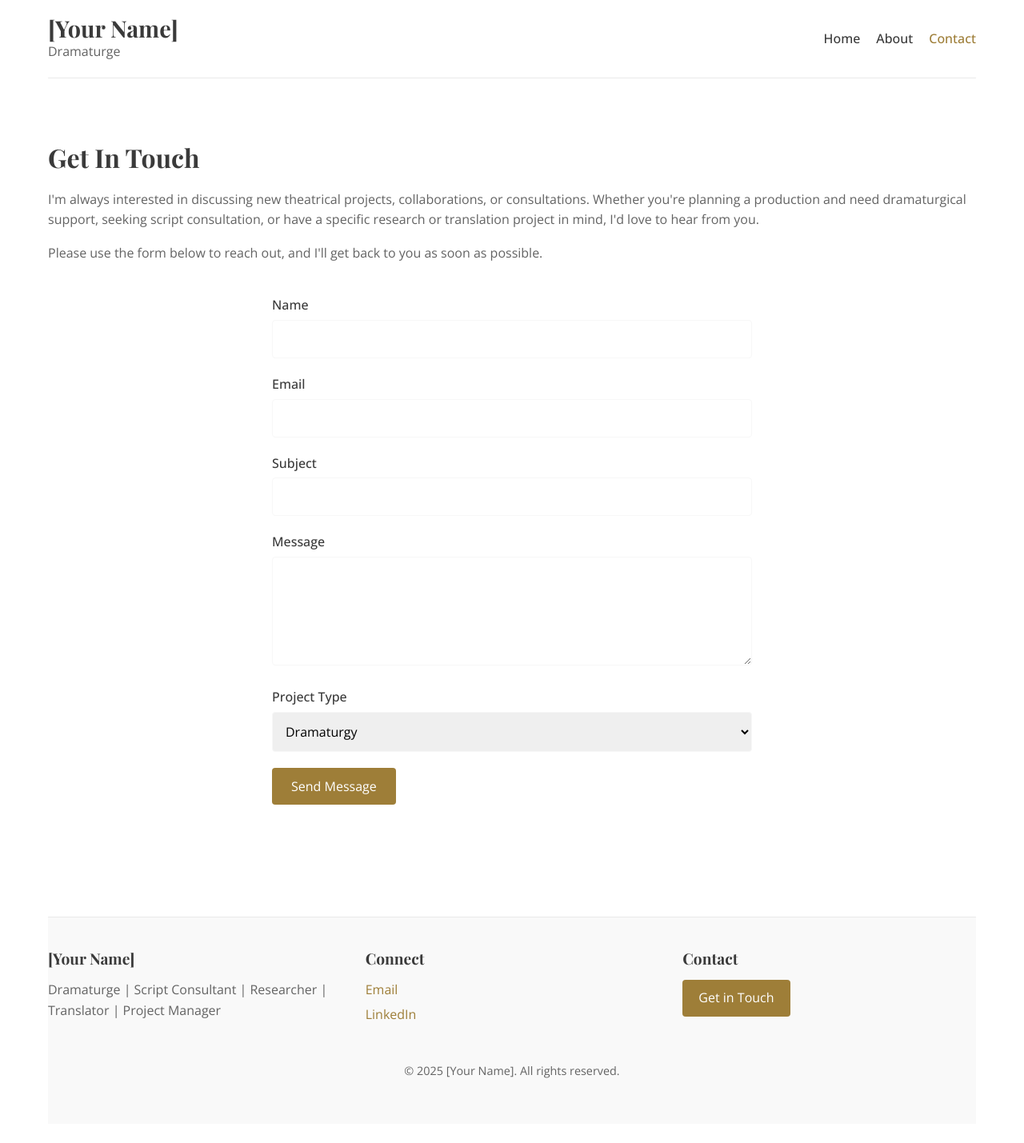
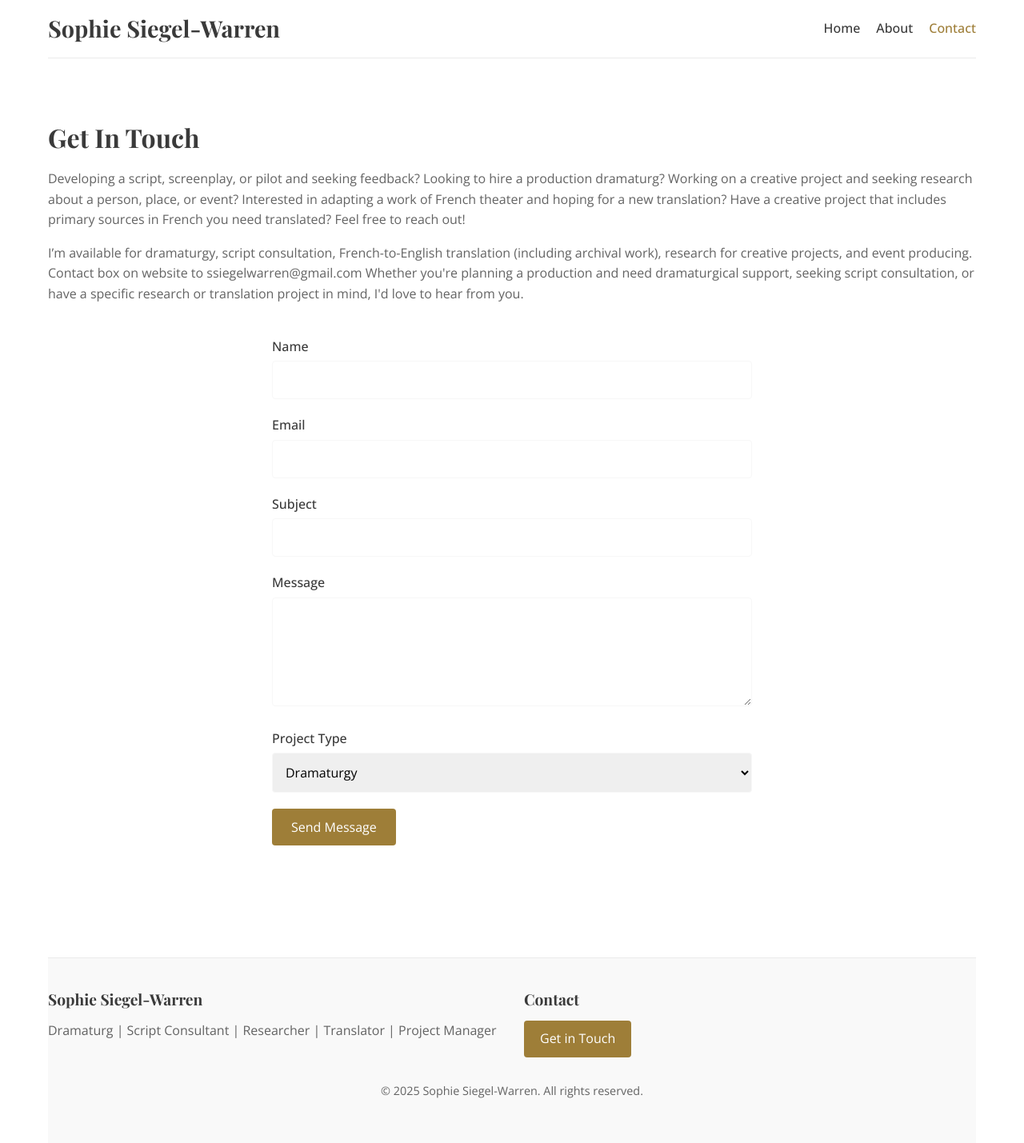
Before and after one commit to elliotgmitchell/ssigelwarren.github.io, a Jekyll site: the page built from contact.md, in a window 1280 px wide. Shown: the whole page at 80% size. Built offline with Jekyll 4.4.1, drawn with Linux system fonts in a browser that asks for light colours; before the commit the page ends 1405 px from its top, so only the background shows below that.

Commit message:
added content and updated photo references

```diff
--- a/_config.yml
+++ b/_config.yml
@@ -17,10 +17,10 @@
 # you will see them accessed via {{ site.title }}, {{ site.email }}, and so on.
 # You can create any custom variable you would like, and they will be accessible
 # in the templates via {{ site.myvariable }}.
-title: Sophie - Dramaturge
+title: Sophie - Dramaturg
 email: your-email@example.com
 description: >-
-  Professional Dramaturge offering script consultation, research,
+  Professional Dramaturg offering script consultation, research,
   translation, and project management services for theater productions.
 baseurl: "" # the subpath of your site, e.g. /blog
 url: "" # the base hostname & protocol for your site, e.g. http://example.com
--- a/_includes/footer.html
+++ b/_includes/footer.html
@@ -1,18 +1,17 @@
 <footer class="site-footer">
     <div class="footer-container">
       <div class="footer-col">
-        <h2>[Your Name]</h2>
-        <p>Dramaturge | Script Consultant | Researcher | Translator | Project Manager</p>
+        <h2>Sophie Siegel-Warren</h2>
+        <p>Dramaturg | Script Consultant | Researcher | Translator | Project Manager</p>
       </div>
 
-      <div class="footer-col">
+      <!-- <div class="footer-col">
         <h2>Connect</h2>
         <ul class="social-links">
           <li><a href="mailto:{{ site.email }}">Email</a></li>
           <li><a href="https://linkedin.com/in/your-linkedin" target="_blank">LinkedIn</a></li>
-          <!-- Add other social media or professional links as needed -->
         </ul>
-      </div>
+      </div> -->
 
       <div class="footer-col">
         <h2>Contact</h2>
@@ -21,6 +20,6 @@
     </div>
 
     <div class="copyright">
-      <p>&copy; {{ site.time | date: '%Y' }} [Your Name]. All rights reserved.</p>
+      <p>&copy; {{ site.time | date: '%Y' }} Sophie Siegel-Warren. All rights reserved.</p>
     </div>
   </footer>
--- a/_includes/header.html
+++ b/_includes/header.html
@@ -1,8 +1,8 @@
 <header class="site-header">
     <div class="header-container">
       <a href="{{ site.baseurl }}/" class="site-title">
-        <span class="name">[Your Name]</span>
-        <span class="title">Dramaturge</span>
+        <span class="name">Sophie Siegel-Warren</span>
+        <!-- <span class="title">Dramaturg | Script Consultant | Researcher | Translator | Project Manager</span> -->
       </a>
 
       {% include navigation.html %}
--- a/contact.md
+++ b/contact.md
@@ -8,12 +8,10 @@ permalink: /contact/
   <div class="contact-intro">
     <h1>Get In Touch</h1>
     <p>
-      I'm always interested in discussing new theatrical projects, collaborations, or consultations.
-      Whether you're planning a production and need dramaturgical support, seeking script consultation,
-      or have a specific research or translation project in mind, I'd love to hear from you.
+    Developing a script, screenplay, or pilot and seeking feedback? Looking to hire a production dramaturg? Working on a creative project and seeking research about a person, place, or event? Interested in adapting a work of French theater and hoping for a new translation? Have a creative project that includes primary sources in French you need translated? Feel free to reach out!
     </p>
     <p>
-      Please use the form below to reach out, and I'll get back to you as soon as possible.
+    I’m available for dramaturgy, script consultation, French-to-English translation (including archival work), research for creative projects, and event producing. Contact box on website to ssiegelwarren@gmail.com      Whether you're planning a production and need dramaturgical support, seeking script consultation,  or have a specific research or translation project in mind, I'd love to hear from you.
     </p>
   </div>
 
```
Also changed, not shown: about.md (+2 -16 lines), index.md (+7 -7 lines), assets/images/carousel3.png (deleted), assets/images/carousel4.png (deleted), assets/images/carousel5.png (deleted), assets/images/carousel6.png (deleted), assets/images/carousel8.jpg (deleted), assets/images/productions/carousel1.png (renamed from assets/images/carousel1.png), assets/images/productions/carousel2.png (renamed from assets/images/carousel2.png), assets/images/productions/carousel7.jpg (renamed from assets/images/carousel7.jpg), assets/images/productions/carousel9.jpg (renamed from assets/images/carousel9.jpg), 5 other files.
